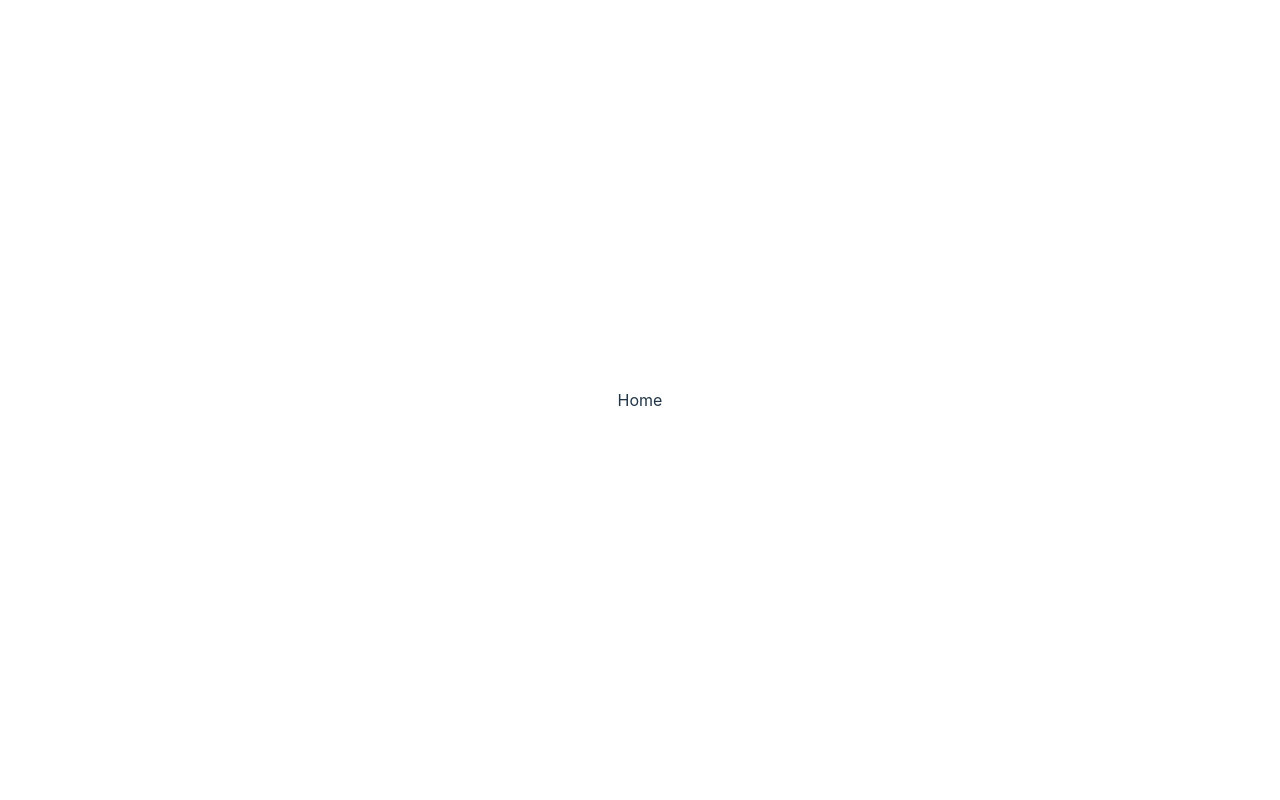
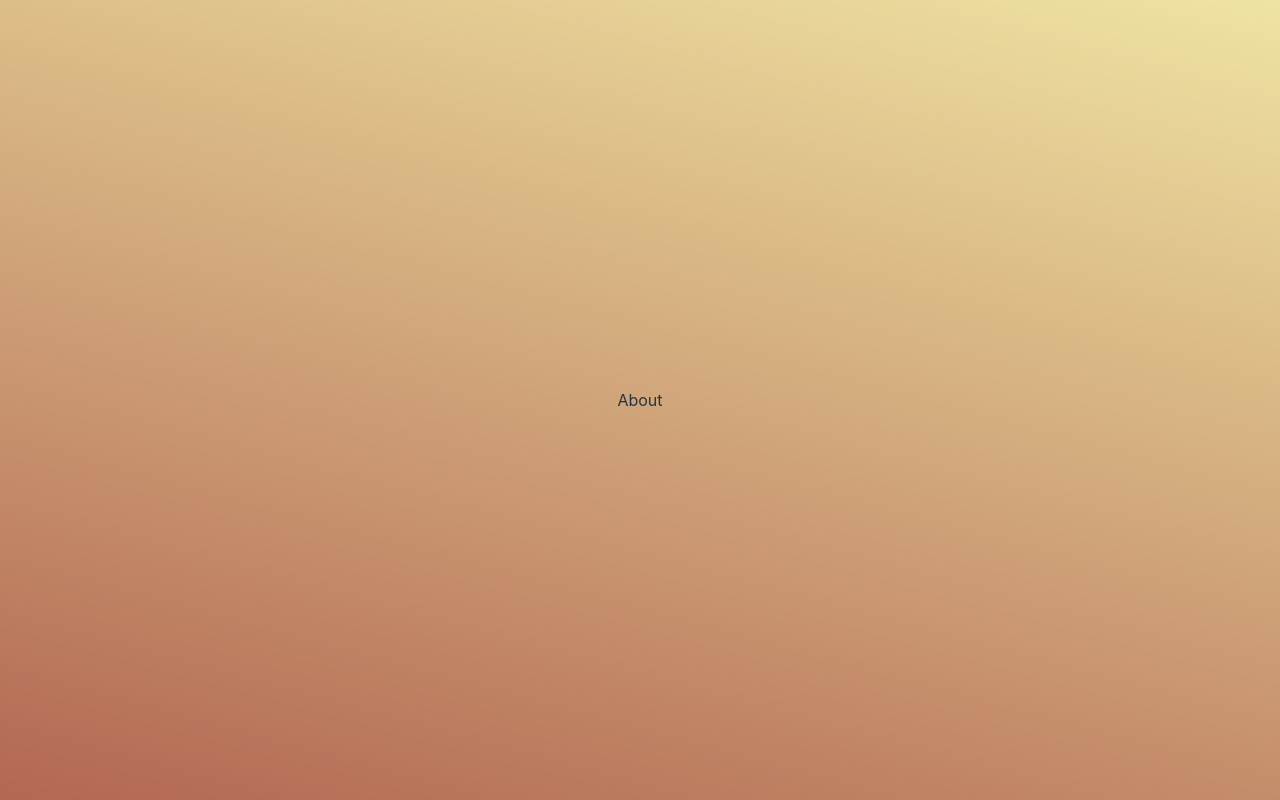
Before and after one commit to Divinagracia-Amiel-Professional/personal-webpage, a React (Vite) app: page /about in a window 1280 px wide. Built offline with nearby package versions, Linux system fonts and the light colour scheme.

Commit message:
- added react router - created base route - created template pages and routes - added light theme bg - added template props for pages - added index file for pages

```diff
--- a/src/App.tsx
+++ b/src/App.tsx
@@ -1,11 +1,12 @@
 import { useState } from 'react'
+import { Outlet } from 'react-router'
 
 function App() {
   const [count, setCount] = useState(0)
 
   return (
     <>
-      <div className='title'>Home</div>
+      <Outlet />
     </>
   )
 }
--- a/src/css/main.css
+++ b/src/css/main.css
@@ -22,6 +22,11 @@ body {
   min-width: 100vw;
   min-height: 100vh;
   margin: 0;
+
+  background: linear-gradient(15deg, #A44A3F, #F4EEA9);
+  background-size: 150% 125%;
+  background-position: 100% 50%;
+  background-attachment: fixed;
 }
 
 #root {
--- a/src/main.tsx
+++ b/src/main.tsx
@@ -1,10 +1,11 @@
 import { StrictMode } from 'react'
 import { createRoot } from 'react-dom/client'
 import './css/main.css'
-import App from './App.tsx'
+import router from './routes/Routes.tsx'
+import { RouterProvider } from 'react-router-dom'
 
 createRoot(document.getElementById('root')!).render(
   <StrictMode>
-    <App />
+    <RouterProvider router={router} />
   </StrictMode>,
 )
--- /dev/null
+++ b/src/pages/About.tsx
@@ -0,0 +1,15 @@
+import React from "react";
+import { AboutProps } from "../constants/typeIndex";
+
+const About = (props: AboutProps) => {
+
+    return(
+        <>
+            <div>
+                About
+            </div>
+        </>
+    )
+}
+
+export default About
--- /dev/null
+++ b/src/pages/Home.tsx
@@ -0,0 +1,15 @@
+import React from "react";
+import { HomeProps } from "../constants/typeIndex";
+
+const Home = (props: HomeProps) => {
+
+    return (
+        <>
+            <div className='title'>
+                Home
+            </div>
+        </>
+    )
+}
+
+export default Home
--- /dev/null
+++ b/src/pages/Projects.tsx
@@ -0,0 +1,15 @@
+import React from "react";
+import { ProjectProps } from "../constants/typeIndex";
+
+const Projects = (props: ProjectProps) => {
+
+    return (
+        <>
+            <div>
+                Projects
+            </div>
+        </>
+    )
+}
+
+export default Projects
--- /dev/null
+++ b/src/pages/pagesIndex.ts
@@ -0,0 +1,9 @@
+import About from "./About";
+import Projects from "./Projects";
+import Home from "./Home";
+
+export {
+    About,
+    Projects,
+    Home
+}
--- /dev/null
+++ b/src/routes/Routes.tsx
@@ -0,0 +1,30 @@
+import { createBrowserRouter } from "react-router";
+import App from "../App";
+import {
+    Home,
+    About,
+    Projects
+} from "../pages/pagesIndex";
+
+const router = createBrowserRouter([
+    {
+        path: "/",
+        element: <App />,
+        children: [
+            {
+                path: "",
+                element: <Home />
+            },
+            {
+                path: "about",
+                element: <About />
+            },
+            {
+                path: "projects",
+                element: <Projects />
+            },
+        ]
+    }
+])
+
+export default router
```
Also changed, not shown: src/constants/typeIndex.ts (+23 -0 lines).
